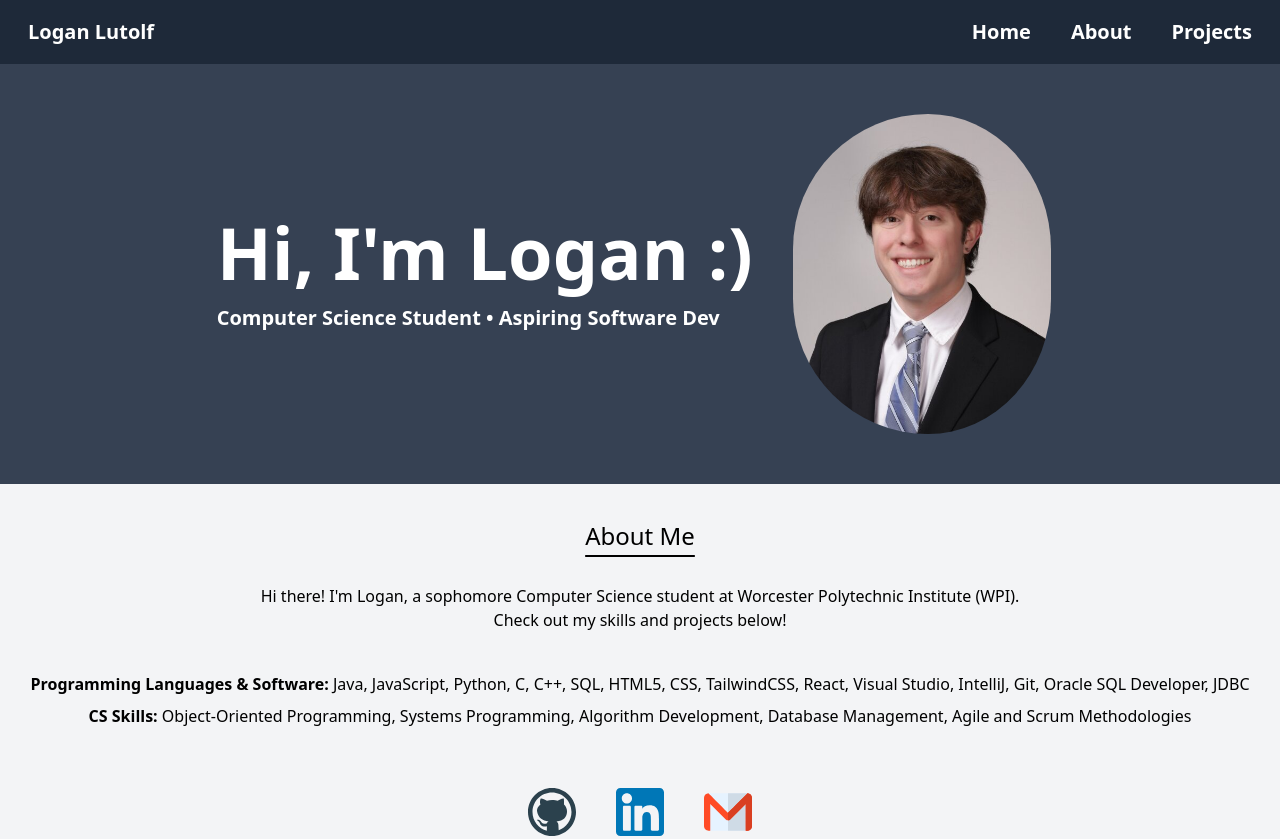
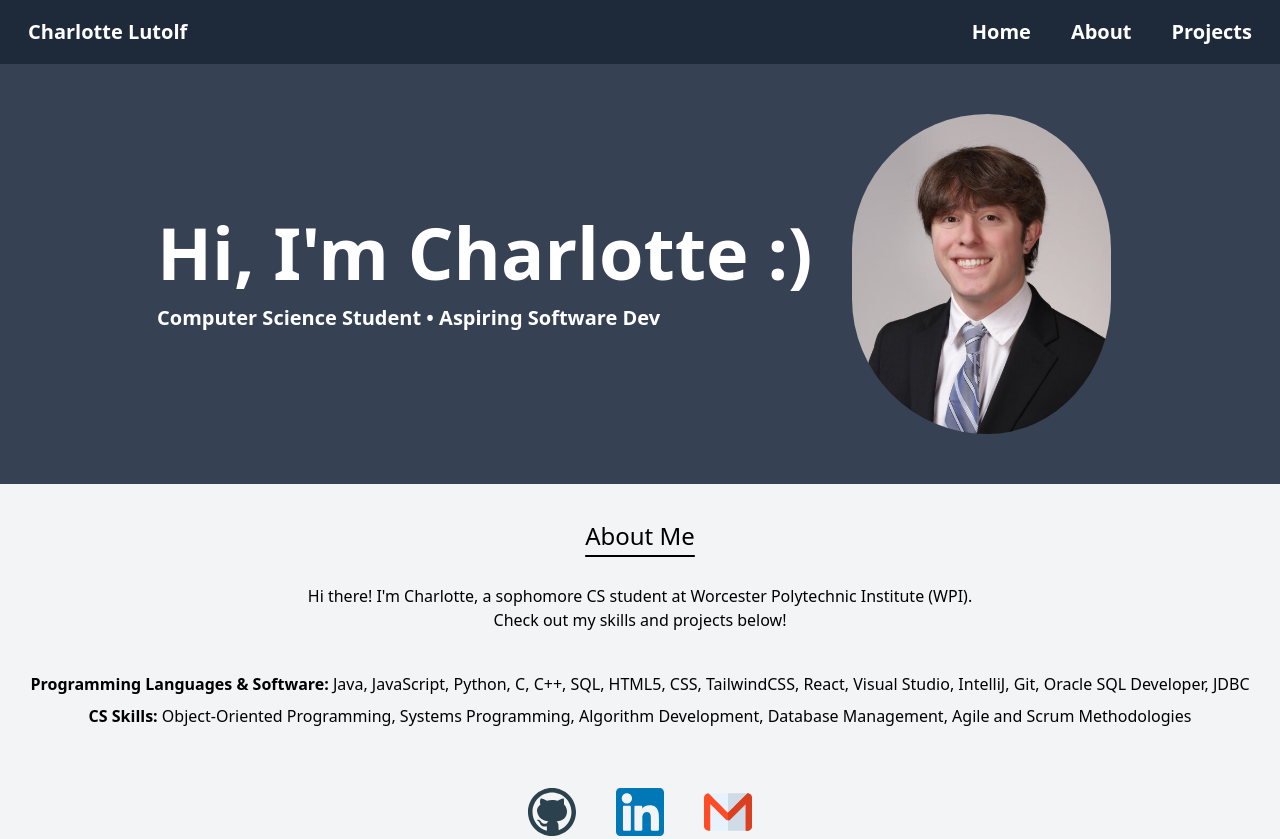
Before and after one commit to Logan-Lutolf/loganlutolf.com, a website built with Vite: page index.html in a window 1280 px wide. Shown: the top 839 px of the page. Built offline with nearby package versions, Linux system fonts and the light colour scheme.

Commit message:
Changed name from Logan to Charlotte

```diff
--- a/index.html
+++ b/index.html
@@ -3,15 +3,15 @@
   <head>
     <meta charset="UTF-8" />
     <!--<link rel="stylesheet" href="loganlutolf.com/src/style.css" />-->
-    <link rel="icon" type="image" href="/logan.jpg"/>
+    <link rel="icon" type="image" href="/charlotte.jpg"/>
     <meta name="viewport" content="width=device-width, initial-scale=1.0" />
-    <title>Logan Lutolf</title>
+    <title>Charlotte Lutolf</title>
   </head>
   <script type="module" src="/src/main.js"></script>
   <body class="flex flex-col">
 
     <header class="header bg-gray-800 h-16 flex items-center justify-between text-white px-7 text-md md:text-xl lg:text-xl font-bold">
-      <div class="name"> Logan Lutolf </div>
+      <div class="name"> Charlotte Lutolf </div>
       <div class="flex items-center gap-10">
         <a href=""> Home </a>
         <a href="#about"> About </a>
@@ -21,7 +21,7 @@
 
     <section class="banner bg-gray-700 h-105 flex items-center justify-center text-white">
       <div class="">
-        <p class="font-bold text-4xl pl-3 sm:pl-0 md:pl-0 lg:pl-0 xl:pl-0 lg:text-7xl mb-4"> Hi, I'm Logan :) </p>
+        <p class="font-bold text-4xl pl-3 sm:pl-0 md:pl-0 lg:pl-0 xl:pl-0 lg:text-7xl mb-4"> Hi, I'm Charlotte :) </p>
         <p class="font-semibold text-md pl-3 sm:pl-0 md:pl-0 lg:pl-0 xl:pl-0 lg:text-xl"> Computer Science Student • Aspiring Software Dev </p>
       </div>
       <img src="/logan.jpg" alt="" class="rounded-full h-80 object-cover ml-10 pr-3">
@@ -30,7 +30,7 @@
     <section class="about flex flex-col items-center h-100 bg-gray-100 pt-9" id="about">
       <p class="underline underline-offset-10 text-2xl"> About Me </p>
 
-      <p class="summary pt-8"> Hi there! I'm Logan, a sophomore Computer Science student at Worcester Polytechnic Institute (WPI). </p>
+      <p class="summary pt-8"> Hi there! I'm Charlotte, a sophomore CS student at Worcester Polytechnic Institute (WPI). </p>
 
       <p class="summary2 pb-10"> Check out my skills and projects below! </p>
 
@@ -97,7 +97,7 @@
             </p>
           </div>
 
-          <div class="tags pt-4 pl-4">
+          <div class="tags pt--1 md:pt-4 lg:pt-4 xl:pt-4 2xl:pt-4 pl-4">
             <span class="inline-block border rounded-2xl px-3 mr-1"> HTML </span>
             <span class="inline-block border rounded-2xl px-3 mr-1"> TailwindCSS </span>
             <span class="inline-block border rounded-2xl px-3 mr-1"> JavaScript </span>
```
Also changed, not shown: public/charlotte.jpg (added).
